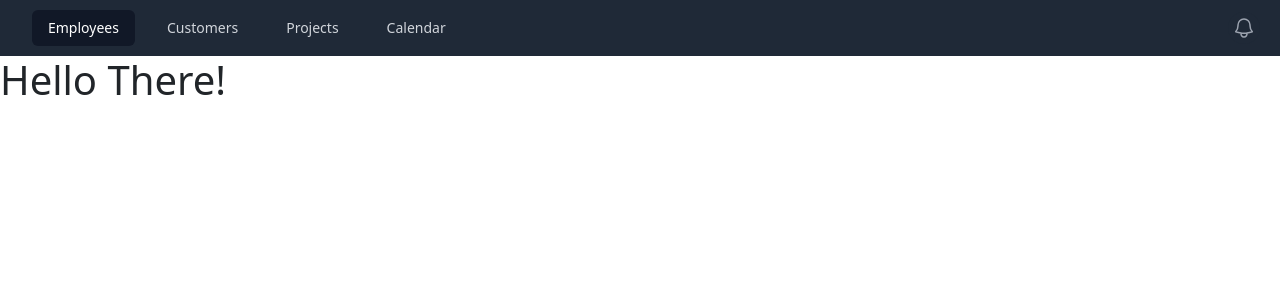
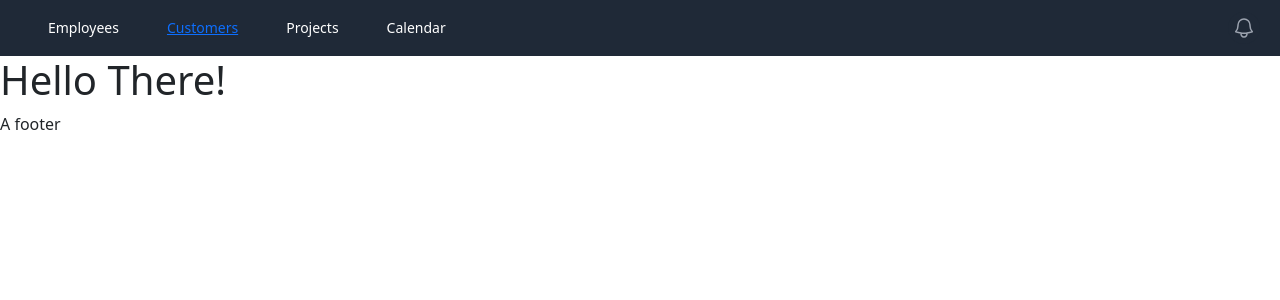
Before and after one commit to sohail70/React, a React (Create React App) app: page /customers in a window 1280 px wide. Shown: the top 300 px of the page. Built offline with nearby package versions, Linux system fonts and the light colour scheme.

Commit message:
Use NavLink instead of anchor tag because of Active boolean capability

```diff
--- a/src/components/Header.js
+++ b/src/components/Header.js
@@ -1,12 +1,13 @@
 import { Fragment } from 'react'
 import { Disclosure, Menu, Transition } from '@headlessui/react'
 import { Bars3Icon, BellIcon, XMarkIcon } from '@heroicons/react/24/outline'
+import { NavLink } from 'react-router-dom'
 
 const navigation = [
-  { name: 'Employees', href: '/employees', current: true },
-  { name: 'Customers', href: '/customers', current: false },
-  { name: 'Projects', href: '#', current: false },
-  { name: 'Calendar', href: '#', current: false },
+  { name: 'Employees', href: '/employees' },
+  { name: 'Customers', href: '/customers'  },
+  { name: 'Projects', href: '/other'  },
+  { name: 'Calendar', href: '/other2'  }, //# yani refere be hamoon page
 ]
 
 function classNames(...classes) {
@@ -37,17 +38,23 @@
                 <div className="hidden sm:ml-6 sm:block">
                   <div className="flex space-x-4">
                     {navigation.map((item) => (
-                      <a
+                      <NavLink
                         key={item.name}
-                        href={item.href}
-                        className={classNames(
-                          item.current ? 'bg-gray-900 text-white no-underline' : 'text-gray-300 hover:bg-gray-700 hover:text-white',
-                          'px-3 py-2 rounded-md text-sm font-medium no-underline'
-                        )}
-                        aria-current={item.current ? 'page' : undefined}
+                        // href={item.href}
+                        to={item.href} //NavLink mesle tag e 'a' nist ke href bede balke to mide
+
+                        // className={classNames(
+                        //   item.current ? 'bg-gray-900 text-white no-underline' : 'text-gray-300 hover:bg-gray-700 hover:text-white',
+                        //   'px-3 py-2 rounded-md text-sm font-medium no-underline'
+                        // )}
+
+                        className ={({isActive})=>{
+                            // console.log(item.href + ' ' + isActive);
+                            return  ('px-3 py-2 rounded-md text-sm font-medium no-underline' + (isActive?  'text-gray-300 hover:bg-gray-700 hover:text-red' : 'bg-gray-900 text-white no-underline'));
+                        }}
                       >
                         {item.name}
-                      </a>
+                      </NavLink>
                     ))}
                   </div>
                 </div>
@@ -138,6 +145,7 @@
       )}
     </Disclosure>
     {props.children}
+    <footer>A footer</footer>
     </>
   )
 }
```
Also changed, not shown: src/App.js (+5 -7 lines), soheil.txt.
